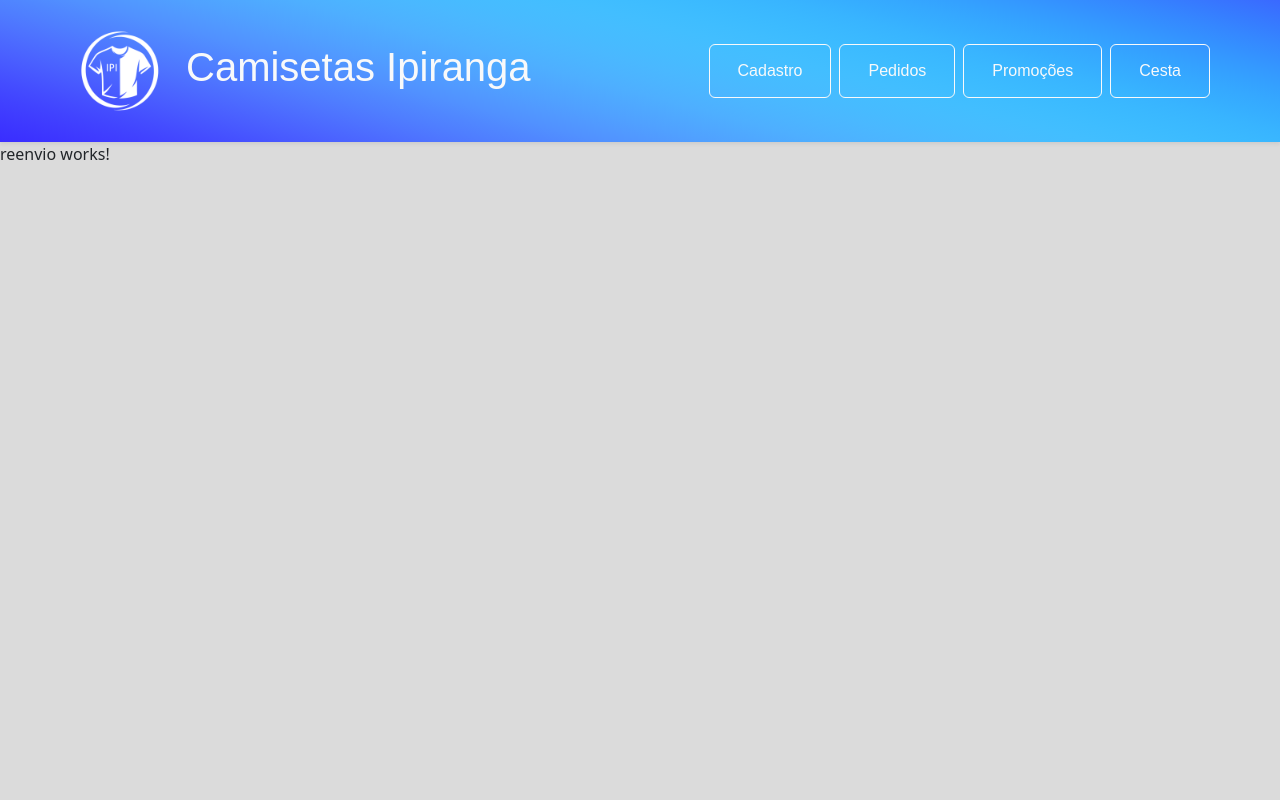
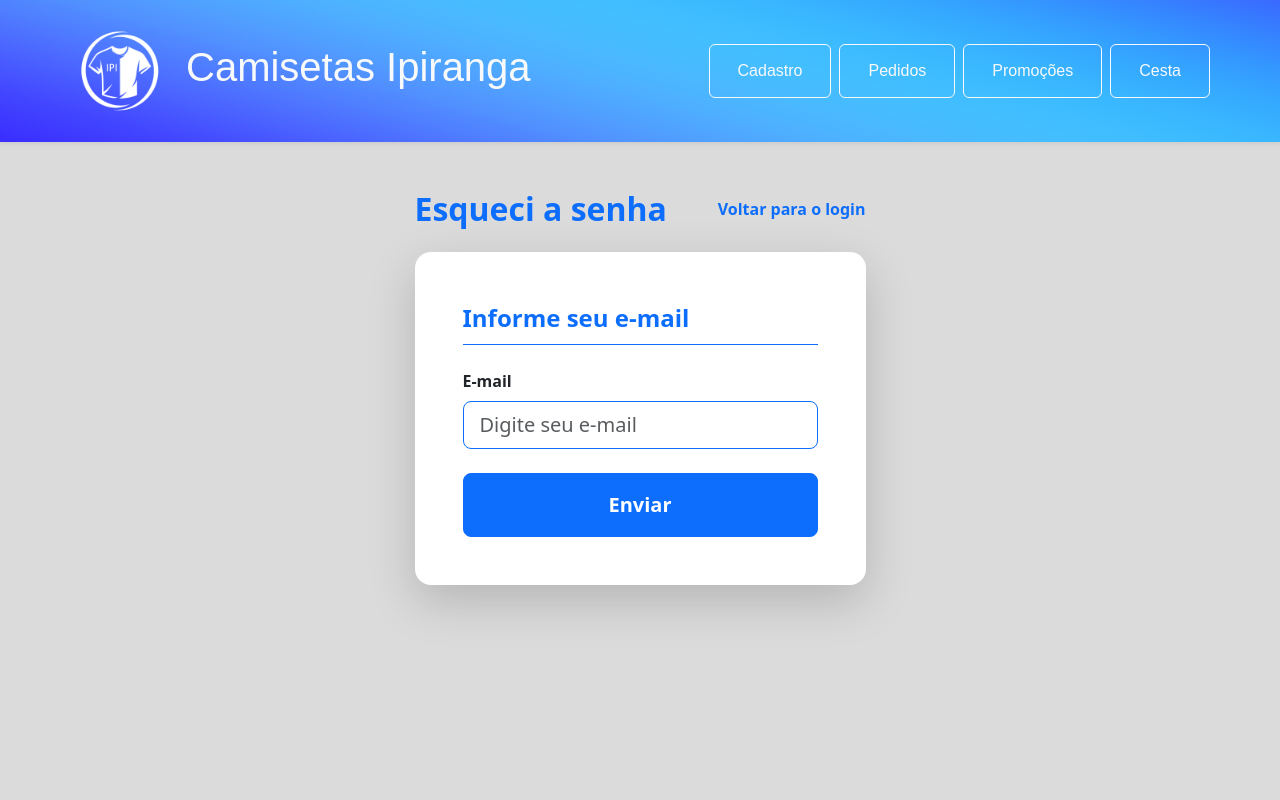
Before and after one commit to LucasDSJ/PROJETO-WEB, an Angular app: page /reenvio in a window 1280 px wide. Shown: the top 800 px of the page. Built offline with nearby package versions, Linux system fonts and the light colour scheme; a web font is replaced by a local one.

Commit message:
Feito a tela de 'esqueci a senha'

```diff
--- a/src/app/login/login.html
+++ b/src/app/login/login.html
@@ -37,7 +37,7 @@
 
                         <!-- RECUPERAR SENHA -->
                         <div class="text-end mb-4">
-                            <a href="esqueceu" class="text-decoration-none small">
+                            <a href="reenvio" class="text-decoration-none small">
                                 Esqueceu sua senha?
                             </a>
                         </div>
--- a/src/app/reenvio/reenvio.html
+++ b/src/app/reenvio/reenvio.html
@@ -1 +1,36 @@
-<p>reenvio works!</p>
+<div class="container py-5">
+    <div class="row justify-content-center">
+        <div class="col-12 col-sm-10 col-md-8 col-lg-6 col-xl-5">
+
+            <div class="d-flex justify-content-between align-items-center mb-4">
+                <h2 class="fw-bold text-primary mb-0">
+                    Esqueci a senha
+                </h2>
+                <a href="login" class="text-decoration-none fw-semibold">
+                    Voltar para o login
+                </a>
+            </div>
+
+            <div class="card border-0 shadow-lg rounded-4">
+                <div class="card-body p-4 p-sm-5">
+                    <div class="mb-4 border-1 border-bottom border-primary">
+                        <p class="fw-semibold text-primary fs-4 mb-2">
+                            Informe seu e-mail
+                        </p>
+                    </div>
+                    <div class="mb-4">
+                        <label for="txtEmail" class="form-label fw-semibold">
+                            E-mail
+                        </label>
+                        <input type="email" id="txtEmail"
+                            class="form-control form-control-lg rounded-3 border border-primary"
+                            placeholder="Digite seu e-mail">
+                    </div>
+                    <button type="submit" class="btn btn-primary btn-lg w-100 rounded-3 fw-semibold py-3">
+                        Enviar
+                    </button>
+                </div>
+            </div>
+        </div>
+    </div>
+</div>
```
